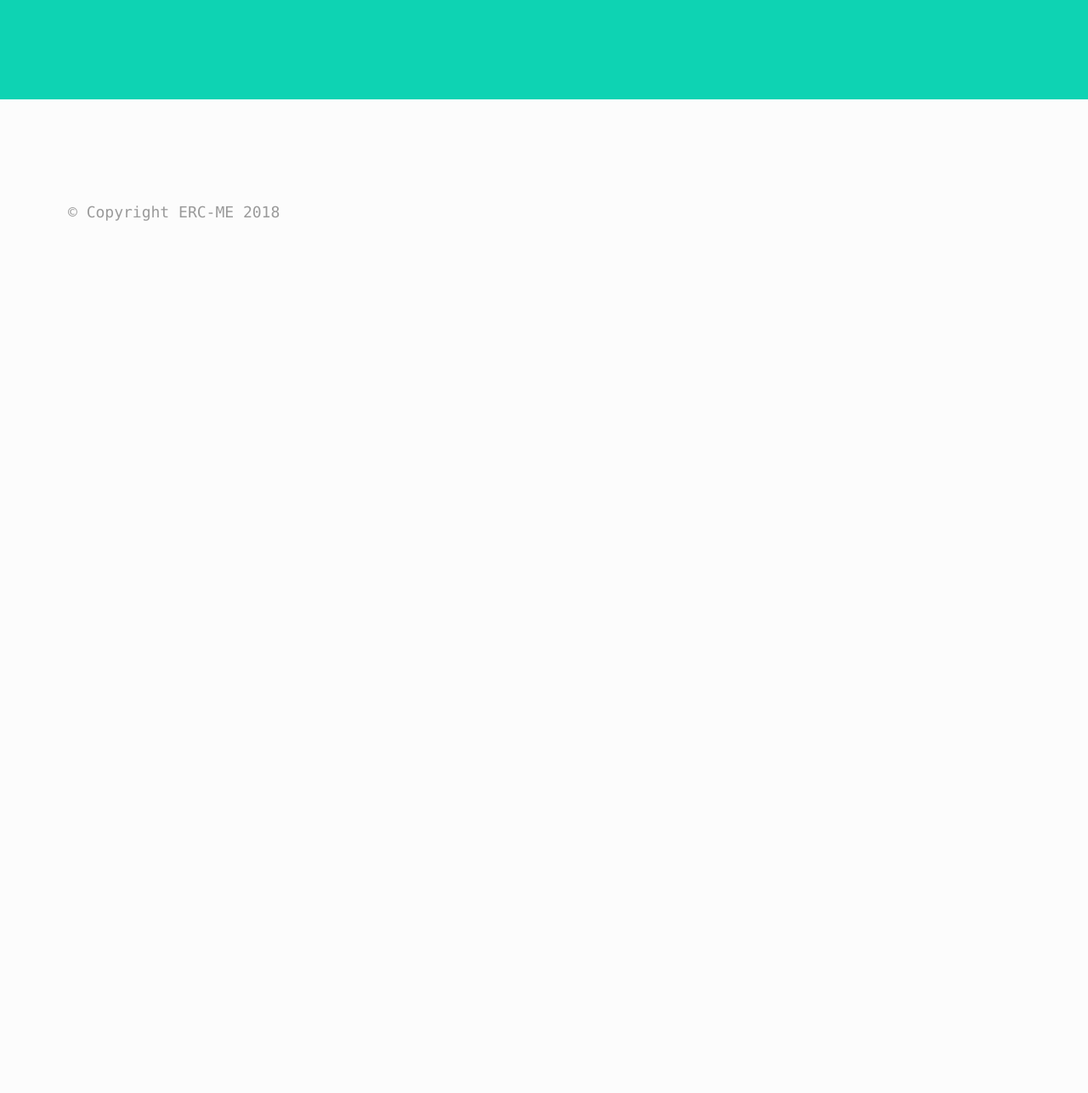
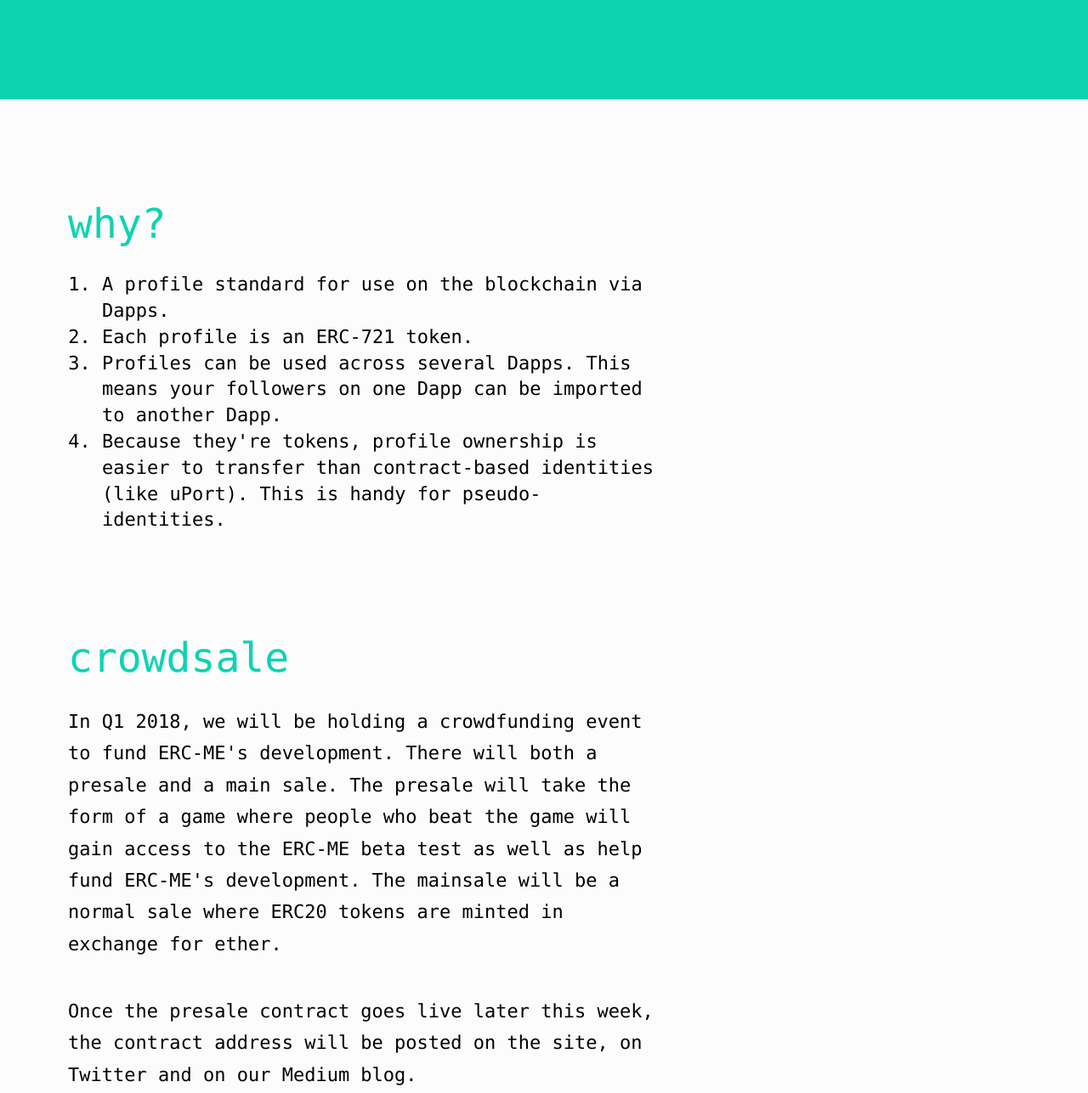
Before and after one commit to ERC-ME/erc-me.github.io, a plain HTML site: page index.html in a window 1280 px wide. Shown: the part 1571-2858 px from the top of the page at 85% size. Before the commit the page ends 1834 px from the top, so only its background shows below. Drawn offline with Linux system fonts and the light colour scheme; a script that the page names is missing; a web font is replaced by a local one.

Commit message:
Added crowdsale and why section

```diff
--- a/index.html
+++ b/index.html
@@ -38,7 +38,7 @@
                   <div class="event-location"><a href="https://github.com/ERC-ME/contracts" target="_blank">Contracts</a></div>
                </div>
                <div class="event">
-                  <div class="event-location"><a href="https://tinyletter.com/ercme" target="_blank">Sign Up For Updates</a></div>
+                  <div class="event-location"><a href="http://eepurl.com/dlgvUP" target="_blank">Sign Up For Updates</a></div>
                </div>
                <div class="event">
                   <div class="event-location"><a href="https://discord.gg/nDdTm5z" target="_blank">Discord</a></div>
@@ -64,6 +64,33 @@
                </p>
             </div>
          </div>
+         <div class="container">
+            <header>
+               <h2>Why?</h2>
+            </header>
+            <div class="content">
+               <ol>
+                 <li>A profile standard for use on the blockchain via Dapps.</li>
+                 <li>Each profile is an ERC-721 token.</li>
+                 <li>Profiles can be used across several Dapps. This means your followers on one Dapp can be imported to another Dapp.</li>
+                 <li>Because they're tokens, profile ownership is easier to transfer than contract-based identities (like uPort). This is handy for pseudo-identities.</li>
+               </ol>
+            </div>
+         </div>
+         <div class="container">
+            <header>
+               <h2>Crowdsale</h2>
+            </header>
+            <div class="content">
+               <p>In Q1 2018, we will be holding a crowdfunding event to fund ERC-ME's development.
+                  There will both a presale and a main sale.
+                  The presale will take the form of a game where people who beat the game will
+                  gain access to the ERC-ME beta test as well as help fund ERC-ME's development.
+                  The mainsale will be a normal sale where ERC20 tokens are minted in exchange for ether.
+               </p>
+               <p>Once the presale contract goes live later this week, the contract address will be posted on the site, on Twitter and on our Medium blog.</p>
+            </div>
+         </div>
 
       <footer class="container copyright">© Copyright ERC-ME <span id="js-year">2018</span></footer>
       <script src="Ask%20a%20Dev_files/application.js"></script>
```
